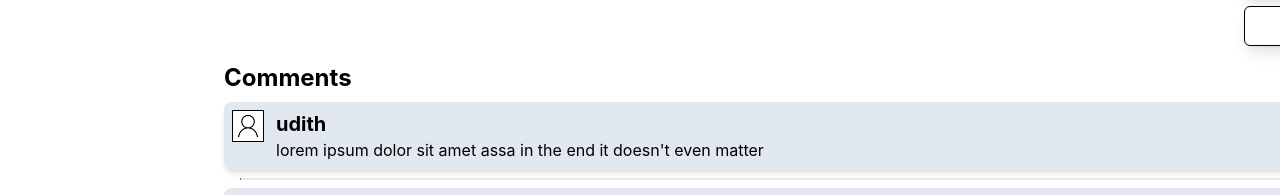
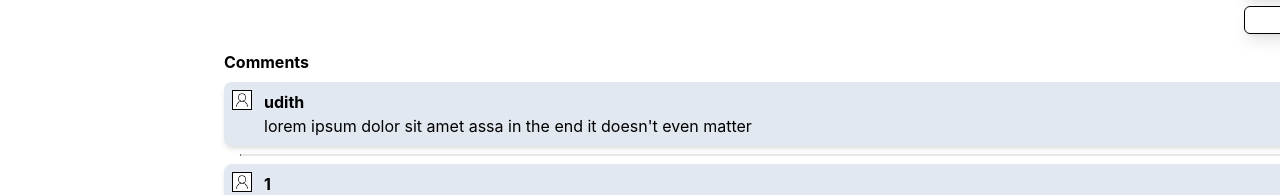
Before and after one commit to udithr11/my-youtube, a React (Create React App) app: page /watch in a window 1280 px wide. Shown: the part 562-757 px from the top of the page. Built offline with nearby package versions, Linux system fonts and the light colour scheme; no server answers.

Commit message:
zomm 100%

```diff
--- a/src/components/ChatMessage.js
+++ b/src/components/ChatMessage.js
@@ -6,7 +6,7 @@ const ChatMessage = ({name, message}) => {
     <div className="items-center flex p-3 shadow-sm">
       {" "}
       <img
-        className="rounded-full h-8 border border-blue-300"
+        className="rounded-full h-5 border border-blue-300"
         alt="userLogo"
         src={USER_LOGO}
       />
--- a/src/components/CommentsContainer.js
+++ b/src/components/CommentsContainer.js
@@ -104,9 +104,9 @@ const Comment = ({ data }) => {
   const { name, text } = data;
   return (
     <div className="flex bg-slate-200 shadow-md p-2 my-2 rounded-lg">
-      <img className="w-8 h-8 border border-black" alt="user" src={USER_LOGO} />
+      <img className="w-5 h-5 border border-black" alt="user" src={USER_LOGO} />
       <div className="px-3">
-        <p className="font-bold text-xl">{name}</p>
+        <p className="font-bold ">{name}</p>
         <p> {text}</p>
       </div>
     </div>
@@ -128,7 +128,7 @@ const CommentsList = ({ comments }) => {
 const CommentsContainer = () => {
   return (
     <div className=" w-[1200px] p-2">
-      <h1 className="text-2xl font-bold">Comments</h1>
+      <h1 className=" font-bold">Comments</h1>
       <CommentsList comments={commentsData} />
     </div>
   );
--- a/src/components/LiveChat.js
+++ b/src/components/LiveChat.js
@@ -43,7 +43,7 @@ const LiveChat = () => {
         e.preventDefault()}}>
         <input
           type="text"
-          className="border border-black rounded-md shadow-lg h-10 w-full px-2"
+          className="border border-black rounded-md shadow-lg h-7 w-full px-2"
           value={liveMessage}
           onChange={(e) => setLiveMessage(e.target.value)}
         />
--- a/src/components/VideoCards.js
+++ b/src/components/VideoCards.js
@@ -19,7 +19,7 @@ const VideoCards = ({ info }) => {
       <img className="rounded-xl " alt="foto" src={thumbnails.medium.url} />
       <div>
         <ul>
-          <li className="font-bold text-xl">{title}</li>
+          <li className="font-bold">{title}</li>
           <li>{channelTitle}</li>
           <li>{statistics.viewCount} views</li>
         </ul>
```
